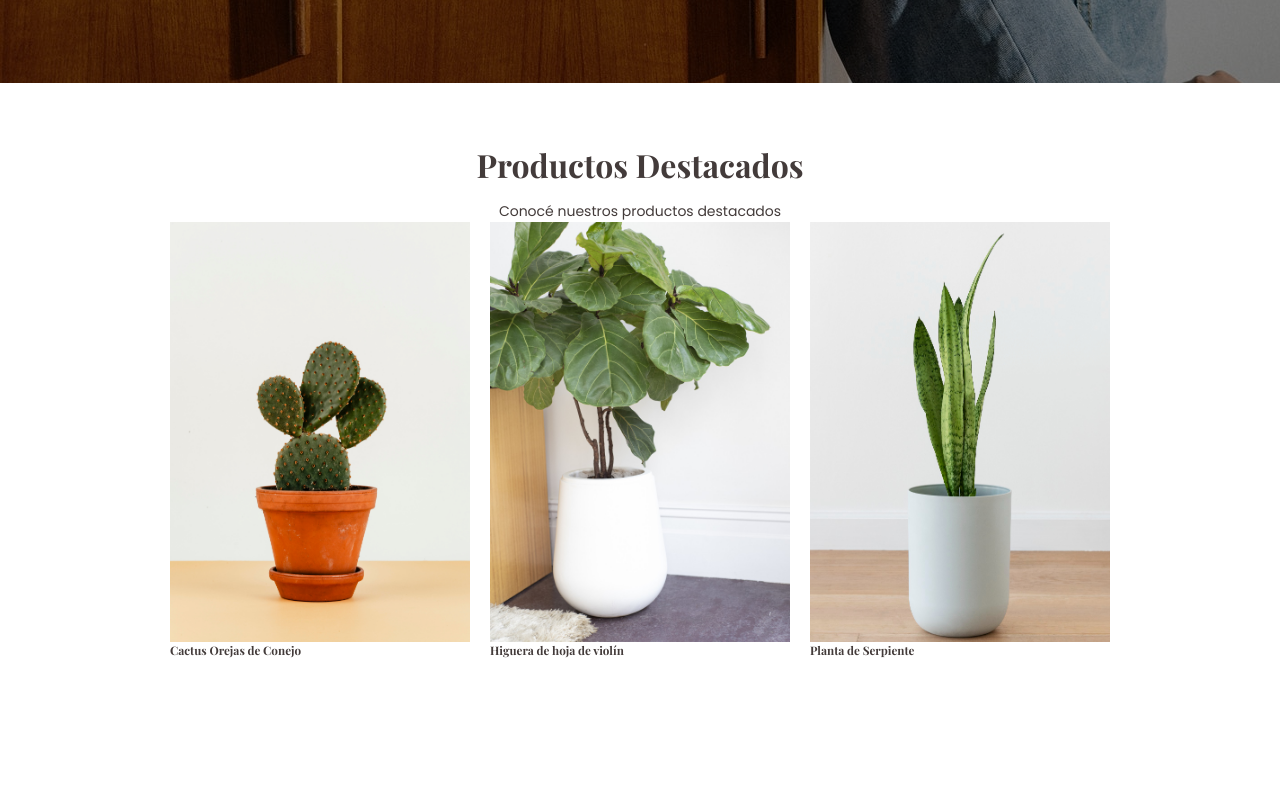
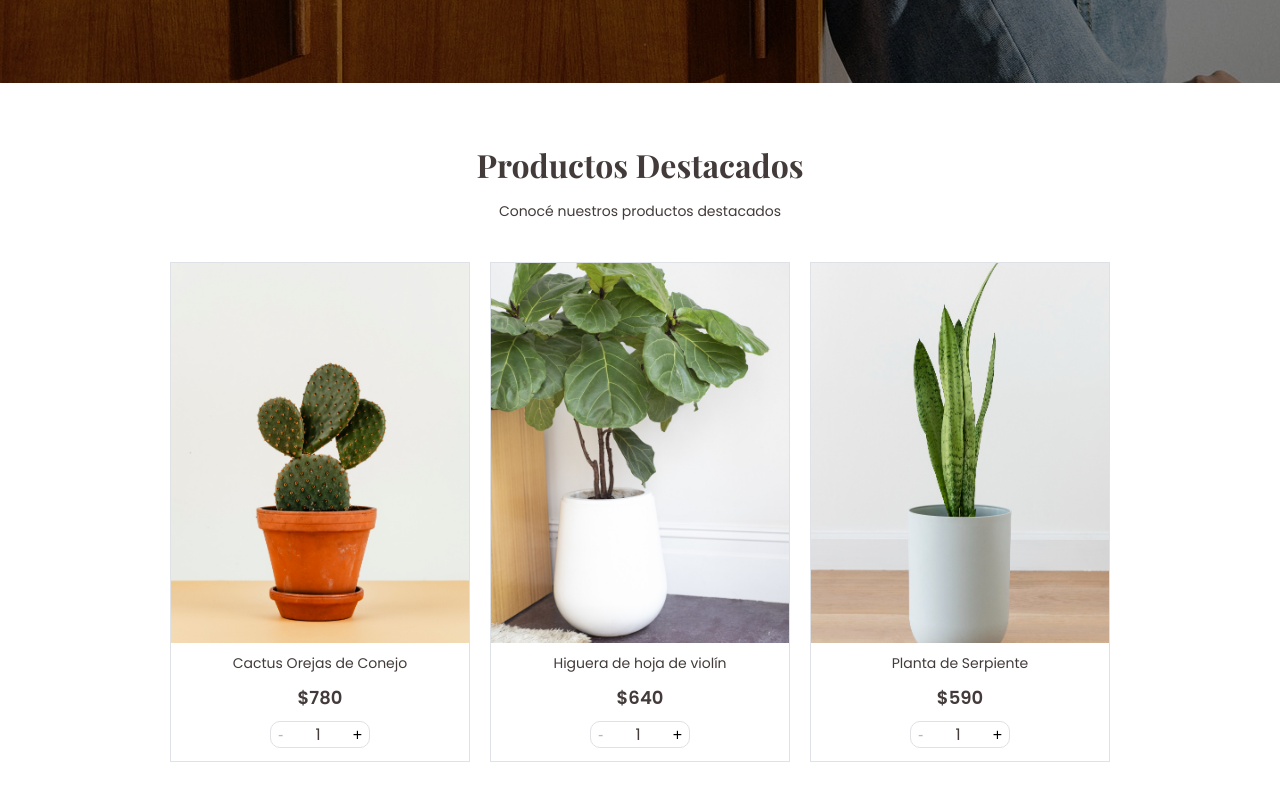
Before and after one commit to joshuacba08/kairos-app, a React (Create React App) app: page / in a window 1280 px wide. Shown: the part 717-1517 px from the top of the page. Built offline with nearby package versions, Linux system fonts and the light colour scheme; the HTML template or start-up script is replaced by a standard one; a web font is replaced by a local one.

Commit message:
Se agrega ItemCount

```diff
--- /dev/null
+++ b/src/components/ItemCount.jsx
@@ -0,0 +1,27 @@
+import React, { useState } from 'react'
+
+import './styles/ItemCount.css'
+
+const ItemCount = ({ initial, stock }) => {
+
+    const [count, setCount] = useState(initial);
+
+    const handleAdd = () => {
+        setCount(count + 1);
+    }
+    const handleSubtract = () => {
+        setCount(count - 1);
+    }
+
+    return (
+        <div className="item-count-main">
+            <div className="count-container">
+                <button onClick={handleSubtract} disabled={count === 1 && 'true'}>-</button>
+                <span className="count-container__number">{count}</span>
+                <button onClick={handleAdd} disabled={count === stock && 'true'}>+</button>
+            </div>
+        </div>
+    )
+}
+
+export default ItemCount
--- a/src/components/presentacionals/Item.jsx
+++ b/src/components/presentacionals/Item.jsx
@@ -1,4 +1,5 @@
 import React from 'react';
+import ItemCount from '../ItemCount';
 
 
 import './styles/Item.css';
@@ -9,7 +10,14 @@ const Item = (props) => {
             <div className="product__image-container">
                 <img src={props.image} alt={`${props.name}`} />
             </div>
-            <h3 className="product__name">{props.name}</h3>
+            <h6 className="product__name">{props.name}</h6>
+            <p className="product__price">${ props.price }</p>
+            <div className="product__counter-container">
+                <ItemCount
+                    initial={1}
+                    stock={props.stock}
+                />
+            </div>
         </article>
     )
 }
--- a/src/components/presentacionals/styles/Item.css
+++ b/src/components/presentacionals/styles/Item.css
@@ -1,15 +1,34 @@
 .product-container {
     width: 300px;
-    height: 600px;
+    height: 500px;
+    border: 1px solid #dee2e6;
 }
 
 .product__image-container {
     width: 100%;
-    height: 70%;
+    height: 380px;
 }
 
-.product__image-container img{
+.product__image-container img {
     width: 100%;
     height: 100%;
     object-fit: cover;
 }
+
+.product__name {
+    font-family: var(--poppins);
+    font-weight: 400;
+    padding: 10px 0px;
+    text-align: center;
+}
+
+.product-container .product__price {
+    font-size: 1.8rem;
+    font-weight: 600;
+    text-align: center;
+}
+.product__counter-container {
+    display: flex;
+    justify-content: center;
+    width: 100%;
+}
--- /dev/null
+++ b/src/components/styles/ItemCount.css
@@ -0,0 +1,25 @@
+.item-count-main {
+    display: flex;
+    justify-content: space-between;
+    margin: 10px 0px;
+    max-width: 270px;
+}
+
+.count-container {
+    border: 1px solid #dfe1e5;
+    border-radius: 10px;
+    display: flex;
+    justify-content: space-between;
+    padding: 0px 7px;
+    width: 100px;
+}
+
+.count-container:hover {
+    background-color: #fff;
+    box-shadow: 0 1px 6px rgba(32, 33, 36, .28);
+    border-color: rgba(223, 225, 229, 0);
+}
+
+.count-container__number {
+    font-size: 1.6rem;
+}
--- a/src/components/styles/ItemList.css
+++ b/src/components/styles/ItemList.css
@@ -2,4 +2,5 @@
     display: grid;
     grid-template: 1fr / 1fr 1fr 1fr;
     gap: 20px;
+    margin: 40px 20px;
 }
--- a/src/index.css
+++ b/src/index.css
@@ -7,7 +7,7 @@
   --secondary-green: #A4B494;
   --purple-levender: #87717d;
   --yellow-white: #e8dab2;
- --black-of-8: rgba(0, 0, 0, 0.8);
+  --black-of-8: rgba(0, 0, 0, 0.8);
   --black: #0f0f0f;
   --black-leter: #433B3A;
   --off-white: #f7f7ee;
@@ -40,3 +40,27 @@ h1, h2, h3, h4, h5, h6 {
 h2 {
   font-size: 3.2rem;
 }
+
+h3 {
+  font-size: 2.4rem;
+}
+
+h4 {
+  font-size: 1.8rem;
+}
+
+h5 {
+  font-size: 1.6rem;
+}
+
+h6 {
+  font-size: 1.4rem;
+}
+
+button {
+  font-size: 1.6rem;
+  border: none;
+  background-color: transparent;
+  outline: none;
+  cursor: pointer;
+}
```
